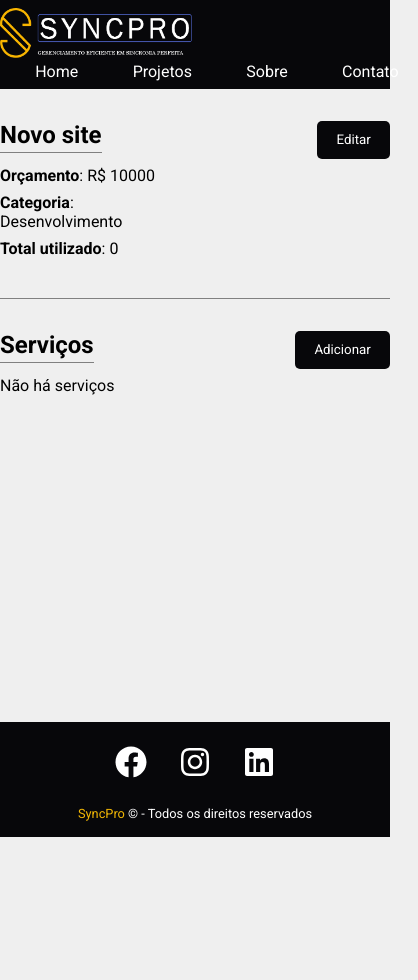
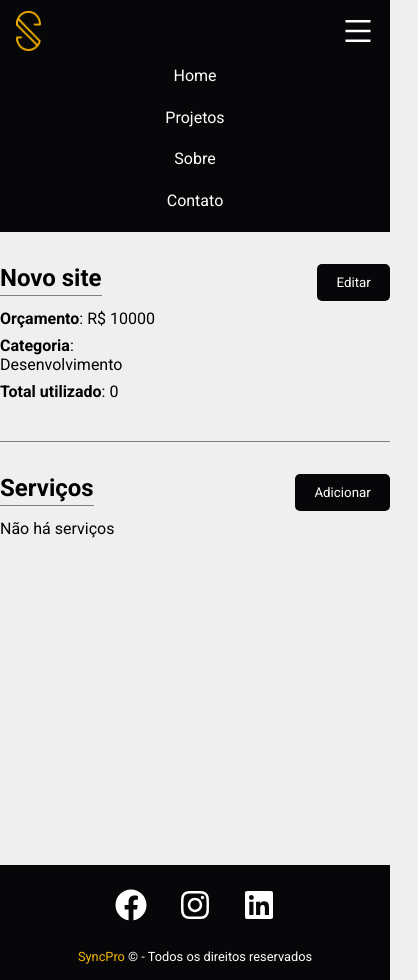
Before and after one commit to LucasCr95/SyncPro, a React (Create React App) app in the folder syncpro/: page /project/1 in a window 390 px wide. Shown: the whole page, 418 px wide, since content can reach past the window. Before the commit the page ends 844 px from the top, so only its background shows below. Built offline with nearby package versions, Linux system fonts and the light colour scheme; data requests are answered from the project's data file.

Commit message:
230818
adaptando a navbar pra versão mobile

```diff
--- a/syncpro/src/App.js
+++ b/syncpro/src/App.js
@@ -7,7 +7,7 @@ import NewProject from './components/pages/NewProject'
 import Project from './components/pages/Project'
 import Projects from './components/pages/Projects'
 
-import Navbar from './components/layout/Navbar'
+import Navbar from './components/layout/navbar/Navbar'
 import Container from './components/layout/Container'
 import Footer from "./components/layout/Footer"
 
--- a/syncpro/src/components/layout/Navbar.js
+++ /dev/null
@@ -1,37 +0,0 @@
-import { Link } from "react-router-dom";
-
-import Container from './Container'
-
-import logoname from '../../img/logo-name.png'
-import logo from '../../img/logo.png'
-import styles from './Navbar.module.css'
-
-export default function Navbar() {
-    return(
-        <nav className={ styles.navbar }>
-            <Container >
-                <div className={ styles.logo_container}>
-                     <picture>
-                        <source src={ logo } media="(max-width: 400px)" alt='logotipo' />
-                        <img src={ logoname } alt="Logotipo SyncPro" />
-                     </picture>
-                </div>
-
-                <ul className={ styles.navbar_list }>
-                    <li className={ styles.navbar_list_item }>
-                        <Link to="/">Home</Link>
-                    </li>
-                    <li className={ styles.navbar_list_item }>
-                        <Link to="/projects">Projetos</Link>
-                    </li>
-                    <li className={ styles.navbar_list_item }>
-                        <Link to="/company">Sobre</Link>
-                    </li>
-                    <li className={ styles.navbar_list_item }>
-                        <Link to="/contact">Contato</Link>
-                    </li>
-                </ul>
-            </Container>
-        </nav>
-    )
-}
--- a/syncpro/src/components/layout/Navbar.module.css
+++ /dev/null
@@ -1,33 +0,0 @@
-.navbar {
-    width: 100%;
-    background-color: #07070a;
-    padding: .5rem 0;
-}
-
-.logo_container {
-    width: 12rem;
-}
-
-.logo_container img {
-    width: 100%;
-}
-
-.navbar_list {
-    display: flex;
-    align-items: center;
-    list-style: none;
-}
-
-.navbar_list_item a{
-    padding: .7rem 1.2rem;
-    margin-left: 1rem;
-    border-radius: 5px;
-    text-decoration: none;
-    transition: .5s;
-    color: white;
-}
-
-.navbar_list_item a:hover {
-    color: #F2B705;
-    background-color: #131318;
-}
--- /dev/null
+++ b/syncpro/src/components/layout/navbar/Navbar.js
@@ -0,0 +1,20 @@
+import { useState, useEffect } from "react";
+
+import NavbarMobile from "./NavbarMobile";
+import NavbarDesktop from "./NavbarDesktop";
+
+export default function Navbar() {
+   const [ windowWidth, setWindowWidth ] = useState(window.innerWidth);
+
+   useEffect(() => {
+      window.addEventListener("resize", () => {
+         setWindowWidth(window.innerWidth);
+      });
+   }, []);
+
+   return(
+      <>
+         {windowWidth < 768 ? <NavbarMobile /> : <NavbarDesktop />}
+      </>
+   )
+}
--- /dev/null
+++ b/syncpro/src/components/layout/navbar/NavbarDesktop.js
@@ -0,0 +1,33 @@
+import { Link } from "react-router-dom"
+
+import Container from "../Container"
+
+import logoFull from '../../../img/logo-name.png'
+import styles from './NavbarDesktop.module.css'
+
+export default function NavbarDesktop() {
+   return (
+      <nav className={ styles.navbar }>
+         <Container >
+            <div className={ styles.logo_container}>
+               <img src={ logoFull } alt="Logotipo SyncPro" />
+            </div>
+
+            <ul className={ styles.navbar_list }>
+               <li className={ styles.navbar_list_item }>
+                  <Link to="/">Home</Link>
+               </li>
+               <li className={ styles.navbar_list_item }>
+                  <Link to="/projects">Projetos</Link>
+               </li>
+               <li className={ styles.navbar_list_item }>
+                  <Link to="/company">Sobre</Link>
+               </li>
+               <li className={ styles.navbar_list_item }>
+                  <Link to="/contact">Contato</Link>
+               </li>
+            </ul>
+         </Container>
+      </nav>
+   )
+}
--- /dev/null
+++ b/syncpro/src/components/layout/navbar/NavbarDesktop.module.css
@@ -0,0 +1,39 @@
+.navbar {
+   width: 100%;
+   background-color: #07070a;
+   padding: .5rem 0;
+}
+
+.logo_container {
+   width: 12rem;
+}
+
+.logo_container img {
+   width: 100%;
+}
+
+.navbar_list {
+   display: flex;
+   align-items: center;
+   list-style: none;
+}
+
+.navbar_list_item a{
+   padding: .7rem 1.2rem;
+   margin-left: 1rem;
+   border-radius: 5px;
+   text-decoration: none;
+   transition: .5s;
+   color: white;
+}
+
+.navbar_list_item a:hover {
+   color: #F2B705;
+   background-color: #131318;
+}
+
+@media screen and (min-width: 768px) {
+   .navbar {
+      padding: .5rem 2rem;
+   }
+}
--- /dev/null
+++ b/syncpro/src/components/layout/navbar/NavbarMobile.js
@@ -0,0 +1,50 @@
+import { Link } from 'react-router-dom'
+import { useState } from 'react'
+
+import { AiOutlineMenu } from 'react-icons/ai'
+import logo from '../../../img/logo.png'
+
+import styles from './NavbarMobile.module.css'
+
+export default function NavbarMobile() {
+   const [isToggled, setIsToggled] = useState(false);
+   const [ mode, setMode ] = useState('')
+
+   const handleClick = () => {
+      setIsToggled(!isToggled);
+      (isToggled ? (
+         setMode('enable')
+      ) : (
+         setMode('disable')
+      ))
+   };
+
+   return(
+      <nav className={ styles.navbar }>
+         <div className={ styles.logo_container }>
+            <img src={ logo } alt="Logotipo SyncPro" />
+         </div>
+         <div
+          onClick={ handleClick  }
+          className={ styles.menu_container }
+         >
+            <AiOutlineMenu />
+         </div>
+
+         <ul className={`${ styles.navbar_list } ${ styles[ mode ]}`}>
+            <li className={ styles.navbar_list_item }>
+               <Link to="/">Home</Link>
+            </li>
+            <li className={ styles.navbar_list_item }>
+               <Link to="/projects">Projetos</Link>
+            </li>
+            <li className={ styles.navbar_list_item }>
+               <Link to="/company">Sobre</Link>
+            </li>
+            <li className={ styles.navbar_list_item }>
+               <Link to="/contact">Contato</Link>
+            </li>
+         </ul>
+      </nav>
+   )
+}
--- /dev/null
+++ b/syncpro/src/components/layout/navbar/NavbarMobile.module.css
@@ -0,0 +1,60 @@
+.navbar {
+   width: 100%;
+   background-color: #07070a;
+   padding: .7rem 1rem;
+   display: flex;
+   justify-content: space-between;
+   align-items: center;
+   flex-wrap: wrap;
+   transition: all .5s;
+
+}
+
+.logo_container {
+   width: 25px;
+}
+
+.logo_container img {
+   width: 100%;
+}
+
+.menu_container svg {
+   font-size: 2rem;
+   color: #fff;
+   cursor: pointer;
+}
+
+.navbar_list {
+   width: 100%;
+   text-align: center;
+   list-style: none;
+   padding: 0;
+   overflow: hidden;
+   transition: all .5s;
+}
+
+.disable {
+   max-height: 0;
+}
+
+.enable {
+   height: fit-content;
+}
+
+.navbar_list_item {
+   width: 100%;
+}
+
+.navbar_list_item a{
+   width: 100%;
+   display: block;
+   padding: .7rem 0;
+   text-decoration: none;
+   transition: .5s;
+   color: white;
+}
+
+.navbar_list_item a:hover {
+   color: #F2B705;
+   background-color: #131318;
+}
```
